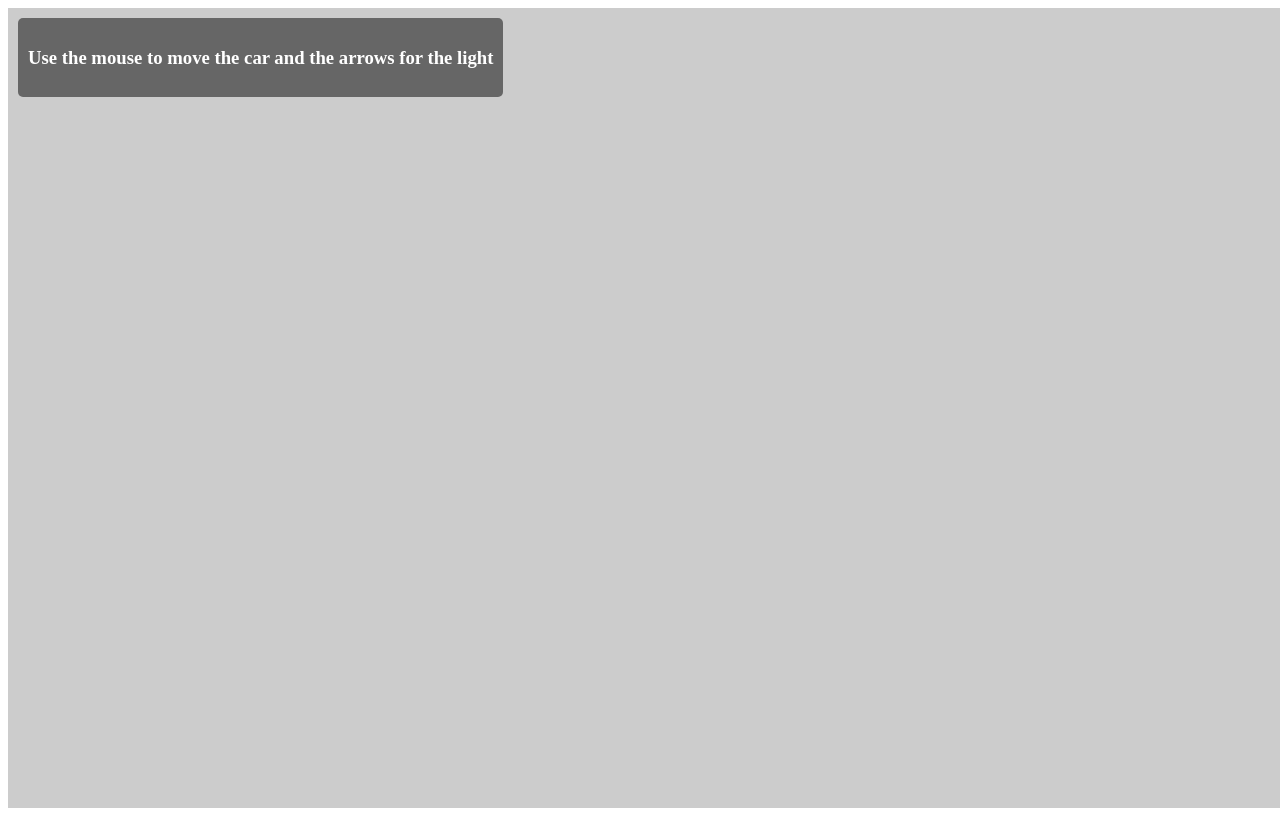
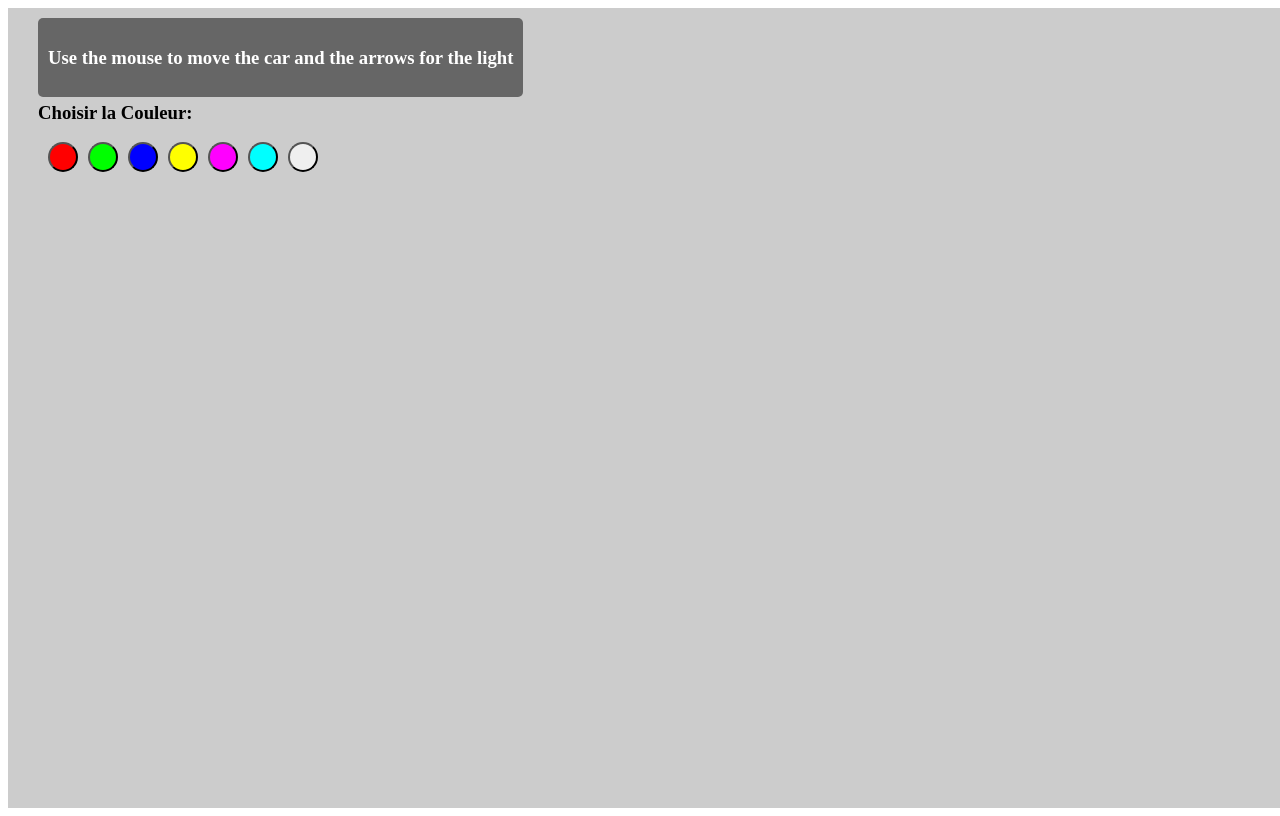
Before and after one commit to Shark-44/Angular-THREE.JS, an Angular app: page / in a window 1280 px wide. Built offline with nearby package versions, Linux system fonts and the light colour scheme; no server answers.

Commit message:
modification couleur de la voiture

```diff
--- a/src/app/car-viewer/car-viewer.component.css
+++ b/src/app/car-viewer/car-viewer.component.css
@@ -14,7 +14,7 @@
   .instructions {
     position: absolute;
     top: 10px;
-    left: 10px;
+    left: 30px;
     color: white;
     background-color: rgba(0, 0, 0, 0.5);
     padding: 10px;
@@ -22,3 +22,16 @@
     font-size: 16px;
     z-index: 10; /* Assurez-vous que le texte est au-dessus du canvas */
   }
+.color-controls {
+  position: absolute;
+  top: 75px;
+  left: 30px;
+
+}
+
+.color-controls button {
+  height: 30px;
+  border-radius: 50%;
+  width: 30px;
+  margin-left: 10px;
+}
--- a/src/app/car-viewer/car-viewer.component.html
+++ b/src/app/car-viewer/car-viewer.component.html
@@ -4,4 +4,8 @@
     <div class="instructions">
       <h3>Use the mouse to move the car and the arrows for the light</h3>
     </div>
+    <div class="color-controls">
+      <h3>Choisir la Couleur:</h3>
+      <button *ngFor="let color of colors" [style.backgroundColor]="color" (click)="applyColor(color)"></button>
+    </div>
   </div>
--- a/src/app/car-viewer/car-viewer.component.ts
+++ b/src/app/car-viewer/car-viewer.component.ts
@@ -1,10 +1,12 @@
 import { Component, ElementRef, OnInit, ViewChild, AfterViewInit } from '@angular/core';
+import { NgFor } from '@angular/common';
 import * as THREE from 'three';
 import { OrbitControls } from 'three/addons/controls/OrbitControls.js';
 import { GLTFLoader } from 'three/addons/loaders/GLTFLoader.js';
 
 @Component({
   selector: 'app-car-viewer',
+  imports: [NgFor],
   standalone: true,
   templateUrl: './car-viewer.component.html',
   styleUrl: './car-viewer.component.css'
@@ -12,12 +14,17 @@
 export class CarViewerComponent implements OnInit, AfterViewInit {
   @ViewChild('rendererCanvas') rendererCanvas!: ElementRef;
 
+  color: string = '';
+  colors: string[] = ['#ff0000', '#00ff00', '#0000ff', '#ffff00', '#ff00ff', '#00ffff', ''];
+
+
   private renderer!: THREE.WebGLRenderer;
   private scene!: THREE.Scene;
   private camera!: THREE.PerspectiveCamera;
   private controls!: OrbitControls;
   private dirLight!: THREE.DirectionalLight;
   private dirLightHelper!: THREE.DirectionalLightHelper;
+  private dirLightColor: string = '#ffffff';
   private lightPitch: number = Math.PI / 4;
   private lightYaw: number = 0;
   private lightRadius: number = 30;
@@ -80,6 +87,7 @@
           child.receiveShadow = true;
           if (child.material) {
             child.material.needsUpdate = true;
+            (child.material as THREE.MeshStandardMaterial).color.set(this.color); // Appliquer la couleur ici
           }
         }
       });
@@ -144,4 +152,15 @@
     this.camera.updateProjectionMatrix();
     this.renderer.setSize(window.innerWidth, window.innerHeight);
   }
+    // pour changer de couleur
+    applyColor(color: string) {
+      this.color = color;
+      this.scene.traverse((child) => {
+        if (child instanceof THREE.Mesh) {
+          if (child.material) {
+            (child.material as THREE.MeshStandardMaterial).color.set(color);
+          }
+        }
+      });
+    }
 }
```
Also changed, not shown: 1 other file (tests, documents, lock files or other folders).
